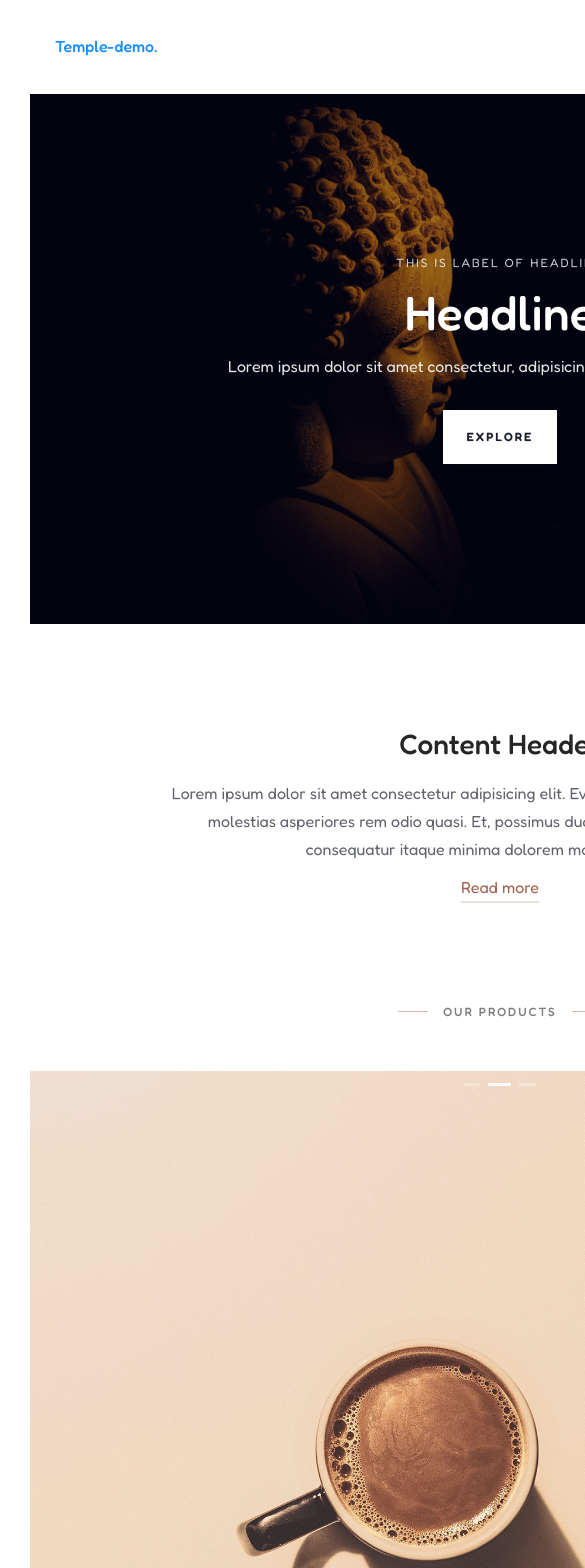
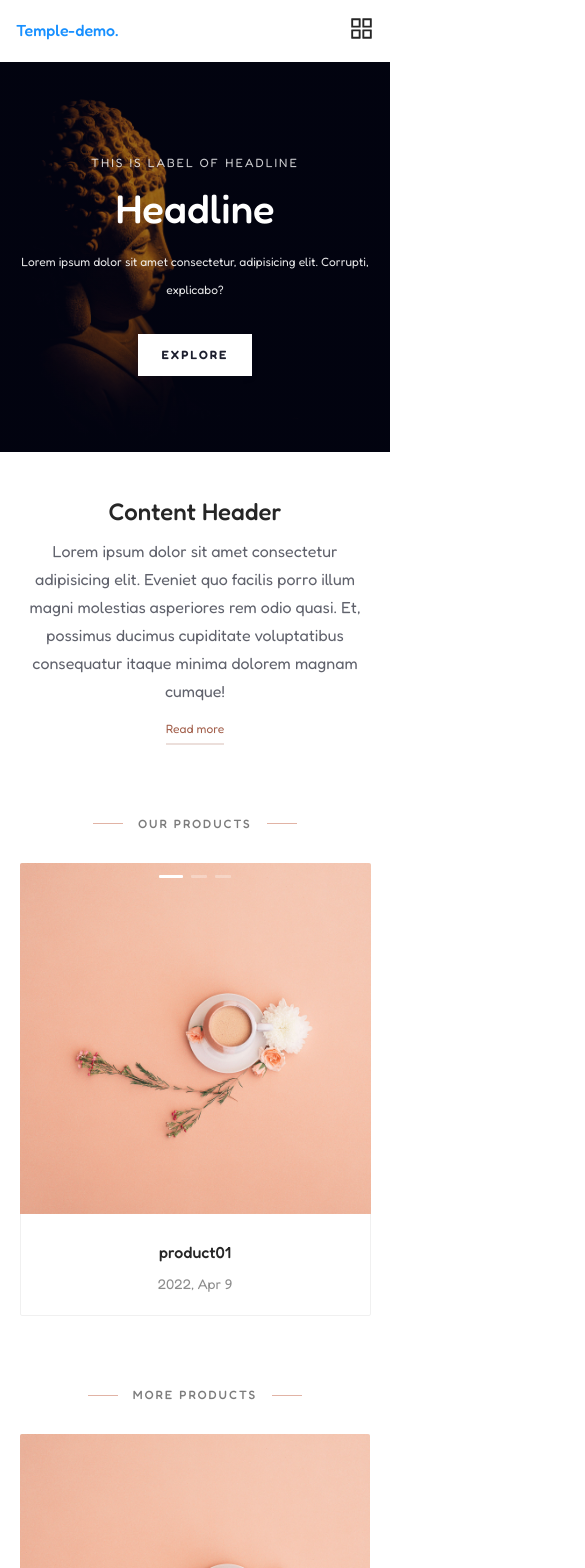
Before and after one commit to alohadancemeow/next-temple-demo, a Next.js app: page / in a window 390 px wide. Shown: the top 1568 px of the page, 585 px wide, since content can reach past the window. Built offline with nearby package versions, Linux system fonts and the light colour scheme.

Commit message:
responsive index page

```diff
--- a/components/Contact/styles.js
+++ b/components/Contact/styles.js
@@ -3,12 +3,19 @@ import styled from "styled-components";
 export const ContactSection = styled.div`
     margin-bottom: 100px;
     padding: 0 30px;
+    width: 100%;
+
+    @media (max-width: ${({ theme }) => theme.breakpoints.mobile}) {
+        margin-bottom: 50px;
+        padding: 0px;
+    }
 `
 
 export const ContactWrapper = styled.div`
     max-width: 1440px;
     min-height: 450px;
-    min-width: 880px;
+    width: 100%;
+    /* min-width: 880px; */
 
     color: white;
     font-size: 16px;
@@ -19,10 +26,16 @@ export const ContactWrapper = styled.div`
     background-color: #050827;
     display: flex;
     align-items: center;
+    padding: 15px;
+
+    @media (max-width: ${({ theme }) => theme.breakpoints.tablet}) {
+        min-height: fit-content;
+    }
 `
 
 export const Content = styled.div`
-    width: 940px;
+    /* width: 940px; */
+    width: 100%;
     height: 400px;
     margin: 0 auto;
     display: flex;
@@ -30,16 +43,32 @@ export const Content = styled.div`
     /* justify-content: center; */
     /* text-align: center; */
     color: white;
+
+    @media (max-width: ${({ theme }) => theme.breakpoints.tablet}) {
+        /* width: 90%; */
+        height: 300px;
+    }
+    @media (max-width: ${({ theme }) => theme.breakpoints.mobile}) {
+        /* width: 90%; */
+        height: 150px;
+    }
 `
 
 export const MapBox = styled.div`
     width: 50%;
     text-align: center;
 
+    @media (max-width: ${({ theme }) => theme.breakpoints.mobile}) {
+        display: none;
+    }
 `
 export const TextBox = styled.div`
     width: 50%;
     text-align: center;
     color: #fff;
     background-color: #3A3845;
+
+    @media (max-width: ${({ theme }) => theme.breakpoints.mobile}) {
+        width: 100%;
+    }
 `
--- a/components/Content/Products/styles.js
+++ b/components/Content/Products/styles.js
@@ -6,10 +6,10 @@ export const ProductItem = styled.div`
     display: flex;
     flex-direction: column;
     align-items: center;
-    /* width: 50%; */
+    width: 100%;
     /* padding: 0 10px 10px; */
     text-align: center;
-    /* margin-bottom: 10px; */
+    /* margin-bottom: 15px; */
 `
 
 export const ProductItemImage = styled(Image)`
@@ -22,6 +22,15 @@ export const ProductItemImage = styled(Image)`
         width: 940px;
         height: 780px;
         object-fit: cover;
+
+        @media (max-width: ${({ theme }) => theme.breakpoints.tablet}) {
+            width: 100%;
+            height: 700px;
+        }
+        @media (max-width: ${({ theme }) => theme.breakpoints.mobile}) {
+            /* height: 400px; */
+            height: 100%;
+        }
     }
 
     /* background-image: url('/image1.jpg');
@@ -38,6 +47,15 @@ export const ProductItemImage2 = styled(Image)`
         width: 300px;
         height: 380px;
         object-fit: cover;
+
+        @media (max-width: ${({ theme }) => theme.breakpoints.tablet}) {
+            width: 350px;
+        }
+
+        @media (max-width: ${({ theme }) => theme.breakpoints.mobile}) {
+            width: 100%;
+            height: 100%;
+        }
     }
 `
 
--- a/components/Content/index.jsx
+++ b/components/Content/index.jsx
@@ -12,6 +12,7 @@ import {
     TextLink,
     ProductBox,
     ProductWrapper,
+    ProductSliderWrapper
 } from './styles'
 
 import {
@@ -56,8 +57,9 @@ const Content = () => {
                 </SubHeadLine>
 
                 <ProductBox>
+                    <ProductSliderWrapper>
                         <Carousel
-                        autoplay
+                            // autoplay
                             draggable
                             dotPosition='top'
                         >
@@ -67,6 +69,7 @@ const Content = () => {
                                 </div>
                             ))}
                         </Carousel>
+                    </ProductSliderWrapper>
                 </ProductBox>
 
                 <SubHeadLine>
--- a/components/Content/styles.js
+++ b/components/Content/styles.js
@@ -4,11 +4,13 @@ export const ContentSection = styled.div`
     position: relative;
     display: block;
     /* overflow: hidden; */
+    width: 100%;
 `
 export const ContenWrapper = styled.div`
     position: relative;
     display: block;
-    width: 940px;
+    /* width: 940px; */
+    width: 100%;
     margin: 0 auto;
 `
 
@@ -19,6 +21,11 @@ export const TextBox = styled.div`
     margin-bottom: 100px;
     margin-left: auto;
     text-align: center;
+
+    @media (max-width: ${({ theme }) => theme.breakpoints.mobile}) {
+       width: 90%;
+       margin-bottom: 70px;
+    }
 `
 
 export const Header = styled.h2`
@@ -27,6 +34,11 @@ export const Header = styled.h2`
     font-size: 28px;
     line-height: 40px;
     font-weight: 500;
+
+    @media (max-width: ${({ theme }) => theme.breakpoints.mobile}) {
+        font-size: 24px;
+        line-height: 20px;
+    }
 `
 
 export const Paragraph = styled.p`
@@ -46,16 +58,50 @@ export const TextLink = styled.a`
         border-bottom-color: rgba(162, 95, 75, 0.7);
         color: #743f2f;
     }
+
+    @media (max-width: ${({ theme }) => theme.breakpoints.mobile}) {
+        font-size: 12px;
+    }
 `
 
 export const ProductBox = styled.div`
     margin-bottom: 100px;
     text-align: center;
+    width: 100%;
+
+    @media (max-width: ${({ theme }) => theme.breakpoints.mobile}) {
+        margin-bottom: 70px;
+    }
+`
+
+export const ProductSliderWrapper = styled.div`
+    width: 100%;
+    max-width: 940px;
+    margin: 0 auto;
+
+    @media (max-width: ${({ theme }) => theme.breakpoints.tablet}) {
+       width: 90%;
+    }
 `
 
 export const ProductWrapper = styled.div`
     display: grid;
     grid-template-columns: 1fr 1fr 1fr;
     gap: 15px 15px;
-    /* margin: 0 -10px; */
+    width: 100%;
+    max-width: 940px;
+    margin: 0 auto;
+
+    @media (max-width: ${({ theme }) => theme.breakpoints.tablet}) {
+        grid-template-columns: 1fr 1fr;
+        /* margin: 0 20px; */
+        gap: 15px 5px;
+        padding: 0 20px;
+    }
+    @media (max-width: ${({ theme }) => theme.breakpoints.mobile}) {
+        grid-template-columns: 1fr;
+        /* margin: 0 20px; */
+        /* gap: 15px 5px;
+        padding: 0 20px; */
+    }
 `
--- a/components/Footer/styles.js
+++ b/components/Footer/styles.js
@@ -5,6 +5,10 @@ export const FooterSection = styled.footer`
     margin: 0 auto;
     padding: 2rem 0;
     text-align: center;
+
+    @media (max-width: ${({ theme }) => theme.breakpoints.mobile}) {
+        padding: 1.5rem 0;
+    }
 `
 
 export const FooterTitle = styled.h2`
@@ -20,10 +24,10 @@ export const FooterSubtitle = styled.h4`
     color: gray;
     font-weight: normal;
 
-    @media screen and (max-width: ${({ theme }) => theme.breakpoints.mobile}) {
+    /* @media screen and (max-width: ${({ theme }) => theme.breakpoints.mobile}) {
        display: flex;
        flex-direction: column;
-    }
+    } */
 `
 
 export const FooterLink = styled.a`
--- a/components/Hero/styles.js
+++ b/components/Hero/styles.js
@@ -3,12 +3,18 @@ import styled from "styled-components";
 export const HeroSection = styled.div`
     margin-bottom: 100px;
     padding: 0 30px;
+    width: 100%;
+
+    @media (max-width: ${({ theme }) => theme.breakpoints.mobile}) {
+        margin-bottom: 50px;
+        padding: 0px;
+    }
 
 `
 export const HeroImage = styled.div`
     max-width: 1440px;
     min-height: 530px;
-    min-width: 880px;
+    /* min-width: 880px; */
     margin: 0 auto;
     background-color: #050827;
     display: flex;
@@ -17,9 +23,21 @@ export const HeroImage = styled.div`
     background-image: linear-gradient(180deg, rgba(5, 8, 39, 0.4), rgba(5, 8, 39, 0.4)), url("/image3.jpg");
     background-position: 0px 0px, 50% 50%;
     background-size: auto, cover;
+
+    @media (max-width: ${({ theme }) => theme.breakpoints.tablet}) {
+        /* width: 890px; */
+        /* width: 700px; */
+        width: 100%;
+    }
+    @media (max-width: ${({ theme }) => theme.breakpoints.mobile}) {
+       min-height: 390px;
+    }
+
+
 `
 export const HeroContent = styled.div`
-    width: 940px;
+    /* width: 940px; */
+    width: 100%;
     margin: 0 auto;
     display: flex;
     align-items: center;
@@ -35,6 +53,10 @@ export const HeroText = styled.div`
 
 export const HeroHeadlineWrapper = styled.div`
     margin-bottom: 25px;
+
+    @media (max-width: ${({ theme }) => theme.breakpoints.mobile}) {
+       margin: 20px;
+    }
 `
 
 export const TextLabel = styled.div`
@@ -45,6 +67,10 @@ export const TextLabel = styled.div`
     /* font-weight: 500; */
     letter-spacing: 2px;
     text-transform: uppercase;
+
+    @media (max-width: ${({ theme }) => theme.breakpoints.mobile}) {
+        line-height: 10px;
+    }
 `
 
 export const TextHeaderLine = styled.h2`
@@ -53,6 +79,10 @@ export const TextHeaderLine = styled.h2`
     font-size: 48px;
     line-height: 60px;
     color: white;
+
+    @media (max-width: ${({ theme }) => theme.breakpoints.mobile}) {
+       font-size: 40px;
+    }
 `
 
 export const TextParagraph = styled.p`
@@ -60,6 +90,10 @@ export const TextParagraph = styled.p`
     align-self: start;
     opacity: 0.9;
     color: #fff;
+
+    @media (max-width: ${({ theme }) => theme.breakpoints.mobile}) {
+       font-size: 12px;
+    }
 `
 
 export const HeroButton = styled.a`
@@ -87,4 +121,8 @@ export const HeroButton = styled.a`
     }
 
     /* transition: background-color 400ms ease, opacity 400ms ease, box-shadow 400ms ease; */
+
+    @media (max-width: ${({ theme }) => theme.breakpoints.mobile}) {
+        padding: 12px 24px;
+    }
 `
--- a/components/Layout/styles.js
+++ b/components/Layout/styles.js
@@ -3,7 +3,7 @@ import styled from "styled-components";
 export const LayoutWrapper = styled.div`
 
     @media (max-width: ${({ theme }) => theme.breakpoints.tablet}) {
-        width: fit-content;
+        /* width: fit-content; */
     }
 
 `
--- a/components/Nav/styles.js
+++ b/components/Nav/styles.js
@@ -12,7 +12,13 @@ export const NavWrapper = styled.div`
     }
 
     @media (max-width: ${({ theme }) => theme.breakpoints.tablet}) {
-        width: 890px;
+        /* width: 890px; */
+        width: 700px;
+    }
+    @media (max-width: ${({ theme }) => theme.breakpoints.mobile}) {
+        /* width: 890px; */
+        width: 100%;
+        padding: 1rem ;
     }
 `
 
--- a/components/elememtStyles.js
+++ b/components/elememtStyles.js
@@ -6,6 +6,10 @@ export const SubHeadLine = styled.div`
     align-items: center;
     text-align: center;
     justify-content: center;
+
+    @media (max-width: ${({ theme }) => theme.breakpoints.mobile}) {
+        margin-bottom: 30px;
+    }
 `
 
 export const Label = styled.div`
--- a/pages/_app.js
+++ b/pages/_app.js
@@ -62,7 +62,7 @@ const theme = {
   },
   breakpoints: {
     mobile: '576px',
-    tablet: '768px',
+    tablet: '820px',
     notebook: '1080px',
   }
 }
```
Lines whose indentation alone changed are shown as unchanged.
